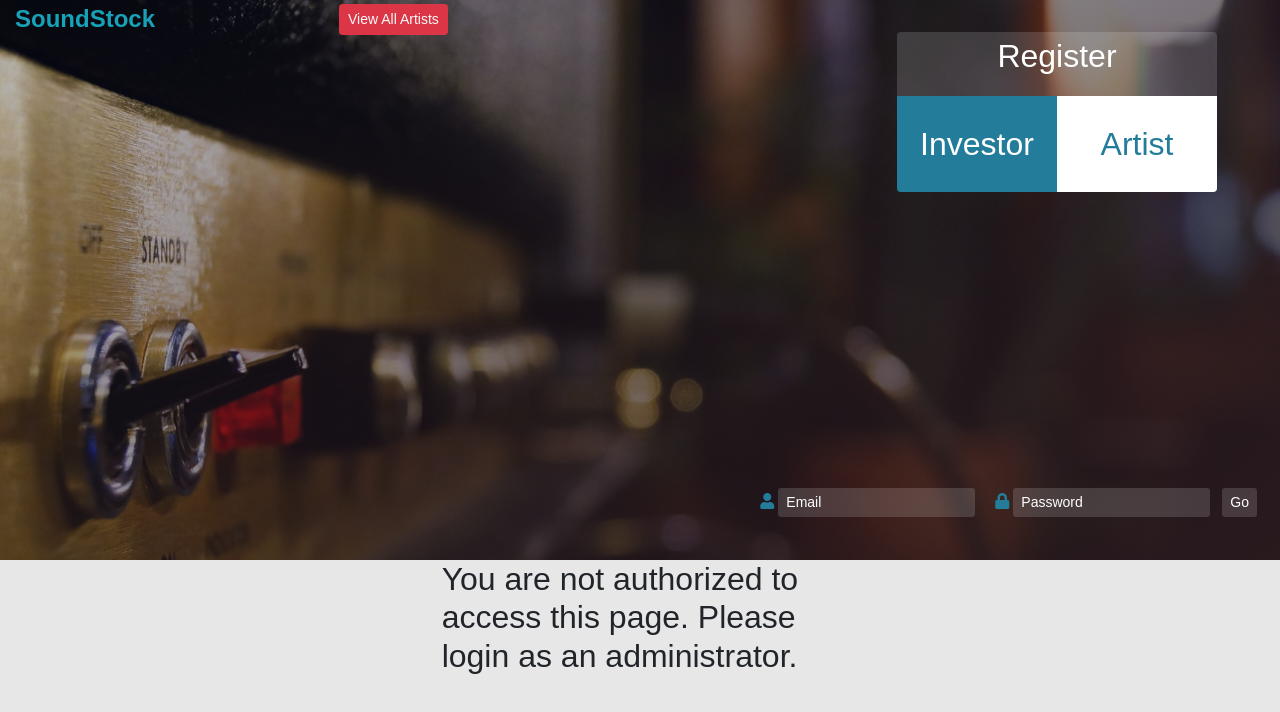
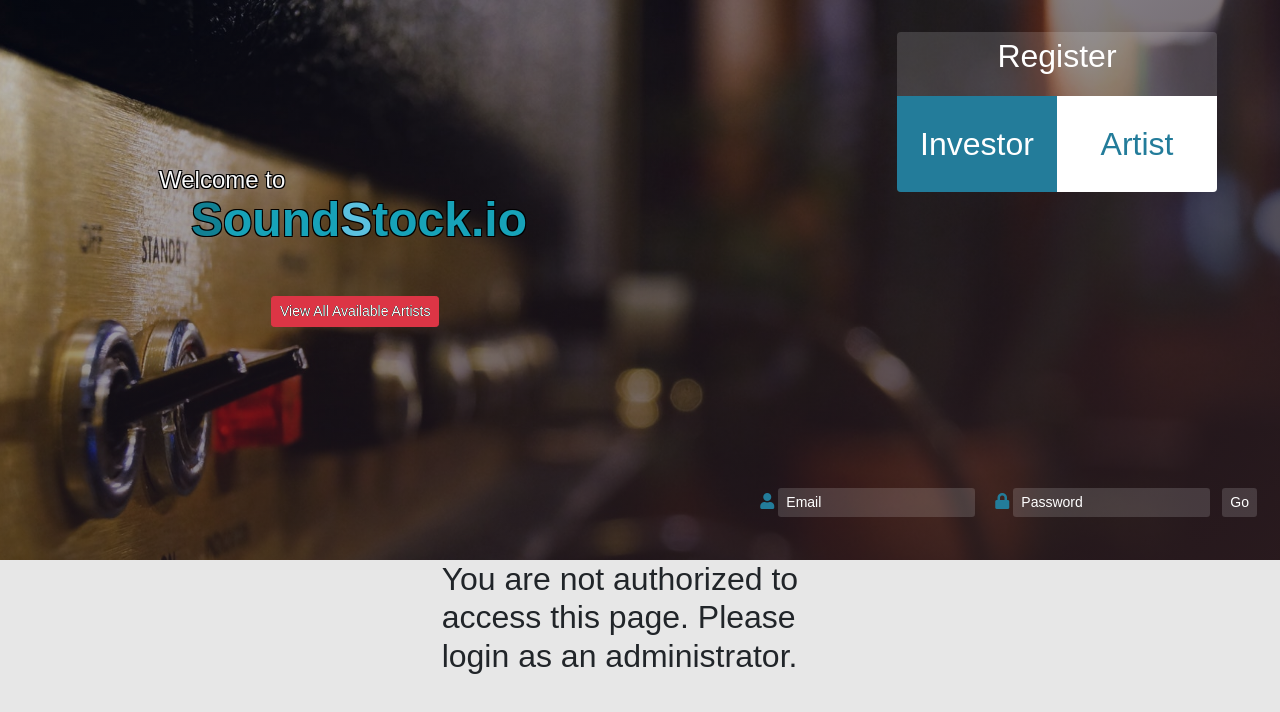
Before and after one commit to EwilsonS/EvanSoundStock, a React (Create React App) app in the folder client/: page /#/admin in a window 1280 px wide. Shown: the top 712 px of the page. Built offline with nearby package versions, Linux system fonts and the light colour scheme.

Commit message:
nav title pos

```diff
--- a/client/src/components/Navbar/Nav.js
+++ b/client/src/components/Navbar/Nav.js
@@ -158,24 +158,22 @@ export class Nav extends Component {
     if (this.state.online === false) {
       return(
         <div className="nav">
-          {/* <div className=""> */}
-          <div className="col-md-3 left-space">
+          <div className="col-md-5">
           <Link to="/">
-              <span className="navbar-brand text-info nav-title">
-                <span className="text-info h4">
+            <span className="navbar-brand text-info nav-title p-0">
+              <span className="h4 text-light welcome-to"> Welcome to </span>
+                <br/>
                 <strong>
-                    {""}
-                    <span className="flash">S</span>ound<span className="flash2">S</span>tock
+                  <span className="flash">S</span>ound
+                  <span className="flash2">S</span>tock.io
+                  <br/>
                 </strong>
+                <Link to="/AllArtists" className="btn btn-danger btn-sm all-artists-btn">
+                  <div className="">
+                    View All Available Artists
+                  </div>
+                </Link>
               </span>
-              </span>
-            </Link>
-          </div>
-          <div className="col-md-2">
-            <Link to="/AllArtists" className="">
-              <button className="btn btn-danger text-light btn-sm m-1 button-nav">
-                View All Artists
-              </button>
             </Link>
           </div>
           <div className="col-md-7">
@@ -236,31 +234,27 @@ export class Nav extends Component {
               </div>
             </div>
           </div>
-          {/* </div> */}
         </div>
       )
     } else {
       return (
         <div className="nav">
-          {/* <div className=""> */}
-          <div className="col-md-3 left-space">
+          <div className="col-md-5">
           <Link to="/">
-              <span className="navbar-brand text-info nav-title">
-                <span className="text-info h4">
+            <span className="navbar-brand text-info nav-title p-0">
+              <span className="h4 text-light welcome-to"> Welcome to </span>
+                <br/>
                 <strong>
-                    {" "}
                   <span className="flash">S</span>ound
-                    <span className="flash2">S</span>tock
+                  <span className="flash2">S</span>tock.io
+                  <br/>
                 </strong>
+                <Link to="/AllArtists" className="btn btn-danger btn-sm all-artists-btn">
+                  <div className="">
+                    View All Available Artists
+                  </div>
+                </Link>
               </span>
-              </span>
-            </Link>
-          </div>
-          <div className="col-md-2">
-            <Link to="/AllArtists" className="">
-              <button className="btn btn-danger text-light btn-sm m-1 button-nav">
-                View All Artists
-              </button>
             </Link>
           </div>
           <div className="col-md-7">
@@ -288,7 +282,7 @@ export class Nav extends Component {
                     </span>
                 </span>
                 </p>
-
+                <p className="mb-0 text-light">Your Portfolio</p>
                 {this.state.artistsInfo.map(art => art.imageLink ? (
                 <div
                   className="rounded-0 portfolio-card-nav"
@@ -316,12 +310,15 @@ export class Nav extends Component {
                 </div>
               ) : (null)
               )}
-
+                 <Link to="/AllArtists" className="btn btn-danger btn-sm btn-block m-1">
+              <div className="">
+                View All Available Artists
+              </div>
+            </Link>
                 </div>
               </div>
             </div>
           </div>
-          {/* </div> */}
         </div>
       );
     }
--- a/client/src/components/Navbar/nav.css
+++ b/client/src/components/Navbar/nav.css
@@ -18,13 +18,15 @@
     background-position: center;
     background-repeat: no-repeat;
     background-size: cover;
-
   }
 
   /* ============== Register ============================================================ */
 .button-nav{
   position: relative;
   display: inline;
+  }
+.button-nav:hover{
+    text-decoration: none;
   }
 
 .register{
@@ -125,8 +127,32 @@
    animation-play-state: running;
 }
 .nav-title{
-  float: right
-};
+  position: relative;
+  left: 11rem;
+  font-size: 3rem;
+  margin-top: 7rem;
+  text-shadow:
+		-1px -1px 0 #000,
+		1px -1px 0 #000,
+		-1px 1px 0 #000,
+		1px 1px 0 #000;
+}
+
+.welcome-to{
+  position: relative;
+  top: 1.5rem;
+  left: -2rem;
+}
+.all-artists-btn{
+  position: relative;
+  top: 1rem;
+  left: 5rem;
+  text-shadow:
+		0px 0px 0 #000,
+		0px 0px 0 #000,
+		0px 0px 0 #000,
+		0px 0px 0 #000;
+}
 
 @keyframes flash {
    from {color: #027384;}
```
Lines whose indentation alone changed are shown as unchanged.
